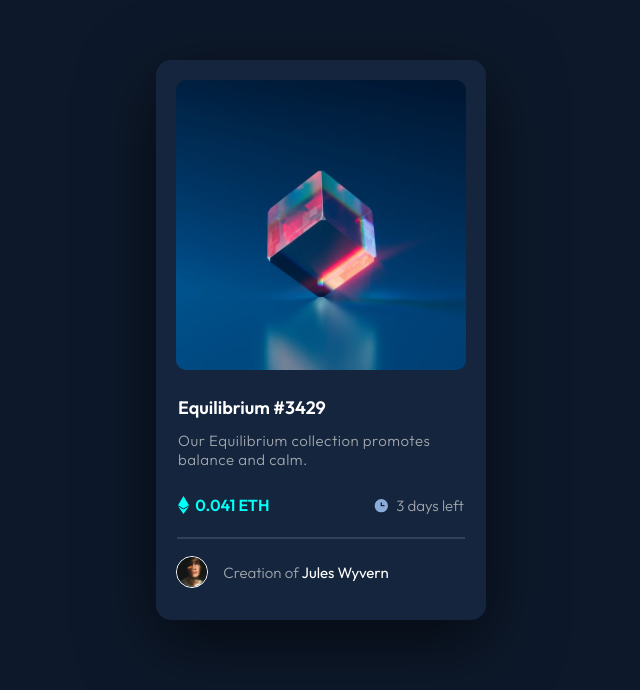
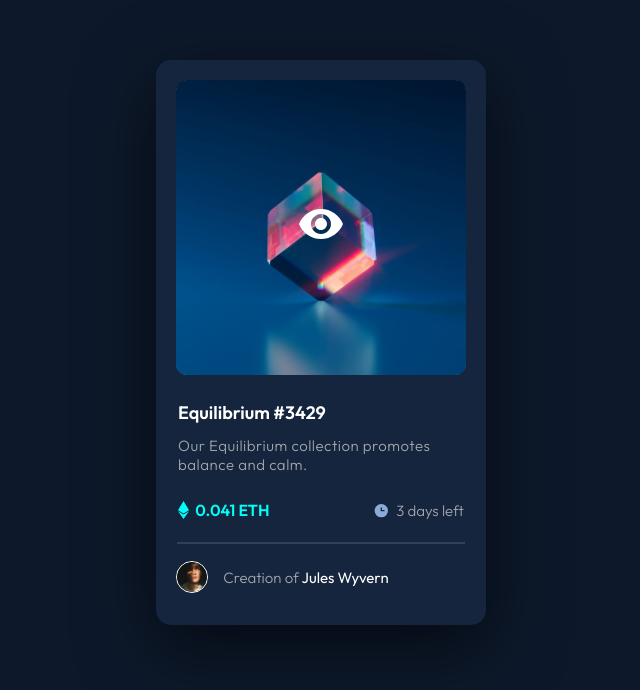
Before and after one commit to Hramirez2240/NFT-card-component, a plain HTML site: page index.html in a window 1280 px wide. Shown: the whole page, without its empty margins (319-959 px from the left). Drawn offline with Linux system fonts and the light colour scheme.

Commit message:
sexto commit

```diff
--- a/index.html
+++ b/index.html
@@ -15,6 +15,10 @@
         <div class="card">
             <div class="img-container-equilibrium">
                 <img src="img/image-equilibrium.jpg" alt="" class="img-equilibrium">
+                <div class="img-active"></div>
+                <div class="view-icon-container">
+                    <svg class="view-icon" width="48" height="48" xmlns="http://www.w3.org/2000/svg"><g fill="none" fill-rule="evenodd"><path d="M0 0h48v48H0z"/><path d="M24 9C14 9 5.46 15.22 2 24c3.46 8.78 12 15 22 15 10.01 0 18.54-6.22 22-15-3.46-8.78-11.99-15-22-15Zm0 25c-5.52 0-10-4.48-10-10s4.48-10 10-10 10 4.48 10 10-4.48 10-10 10Zm0-16c-3.31 0-6 2.69-6 6s2.69 6 6 6 6-2.69 6-6-2.69-6-6-6Z" fill="#FFF" fill-rule="nonzero"/></g></svg>
+                </div>
             </div>
             <h1 class="title">Equilibrium #3429</h1>
             <h2 class="subtitle">Our Equilibrium collection promotes <br> balance and calm.</h2>
--- a/style.css
+++ b/style.css
@@ -18,7 +18,7 @@ body{
     background-color: #14253D;
     border-radius: 15px;
     width: 330px;
-    height: 560px;
+    height: 565px;
     box-shadow: rgba(0, 0, 0, 0.56) 0px 22px 70px 4px;
     /* box-shadow: rgba(0, 0, 0, 0.25) 0px 54px 55px, rgba(0, 0, 0, 0.12) 0px -12px 30px, rgba(0, 0, 0, 0.12) 0px 4px 6px, rgba(0, 0, 0, 0.17) 0px 12px 13px, rgba(0, 0, 0, 0.09) 0px -3px 5px; */
 
@@ -27,20 +27,47 @@ body{
 .img-container-equilibrium{
     width: 290px;
     margin: 0 auto;
-    /* background-color: #00FFF7; */
+}
+
+.card .img-active{
+    position: absolute;
+    width: 290px;
+    height: 295px;
+    background-color: #00FFF7;
+    border-radius: 12px;
+    top: 80px;
+    z-index: 1;
 }
 
 .card .img-equilibrium{
+    position: relative;
+    z-index: 2;
     cursor: pointer;
     width: 290px;
-    height: 290px;
+    height: 295px;
     border-radius: 10px;
     margin: 20px 0 10px 0;
 }
 
-/* .img-equilibrium:active{
+.card .img-equilibrium:active{
     opacity: .5;
-} */
+}
+
+.view-icon-container{
+    display: flex;
+    width: 290px;
+    height: 50px;
+    position: absolute;
+    top: 200px;
+    justify-content: center;
+}
+
+.view-icon{
+    position: absolute;
+    z-index: 3;
+    display: block;
+    cursor: pointer;
+}
 
 .card .title{
     width: 180px;
```
